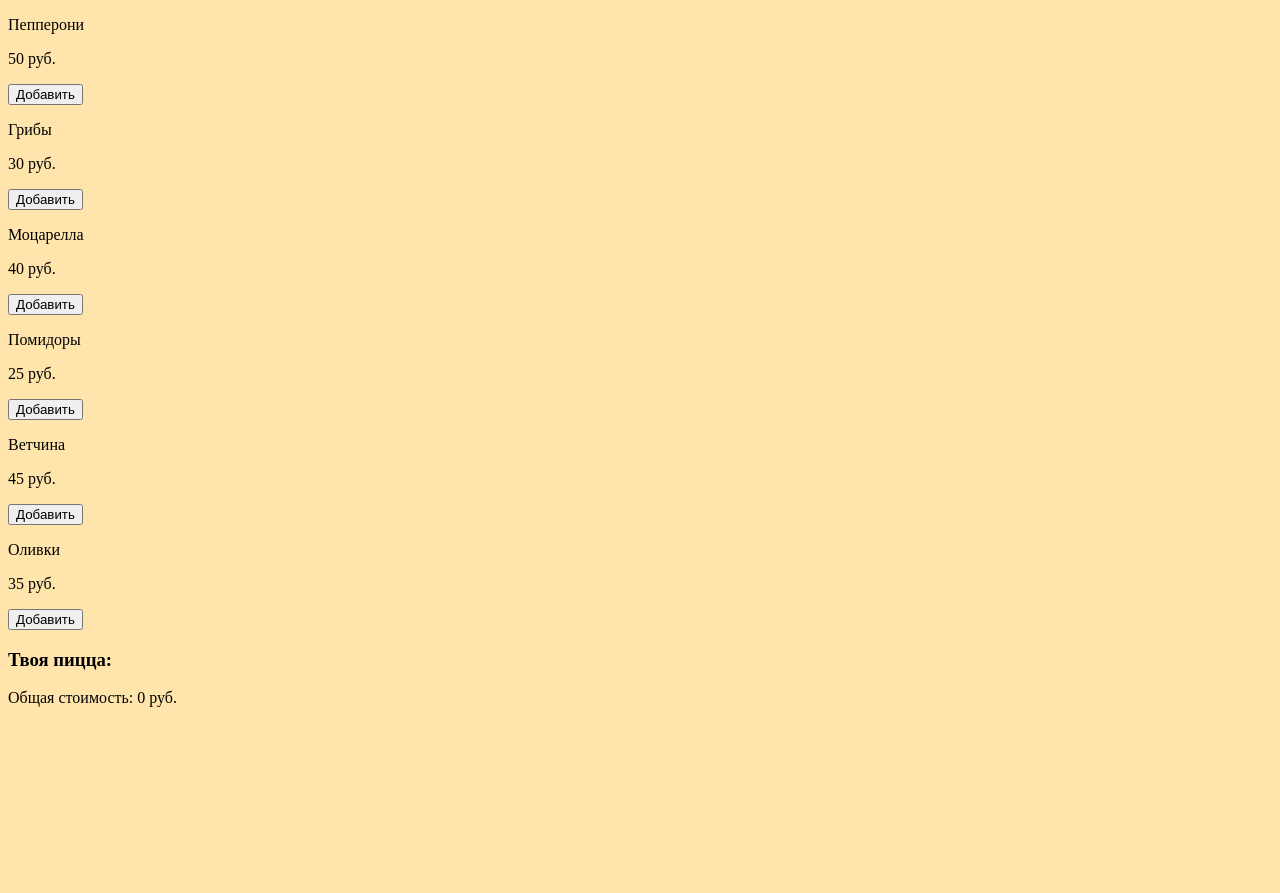
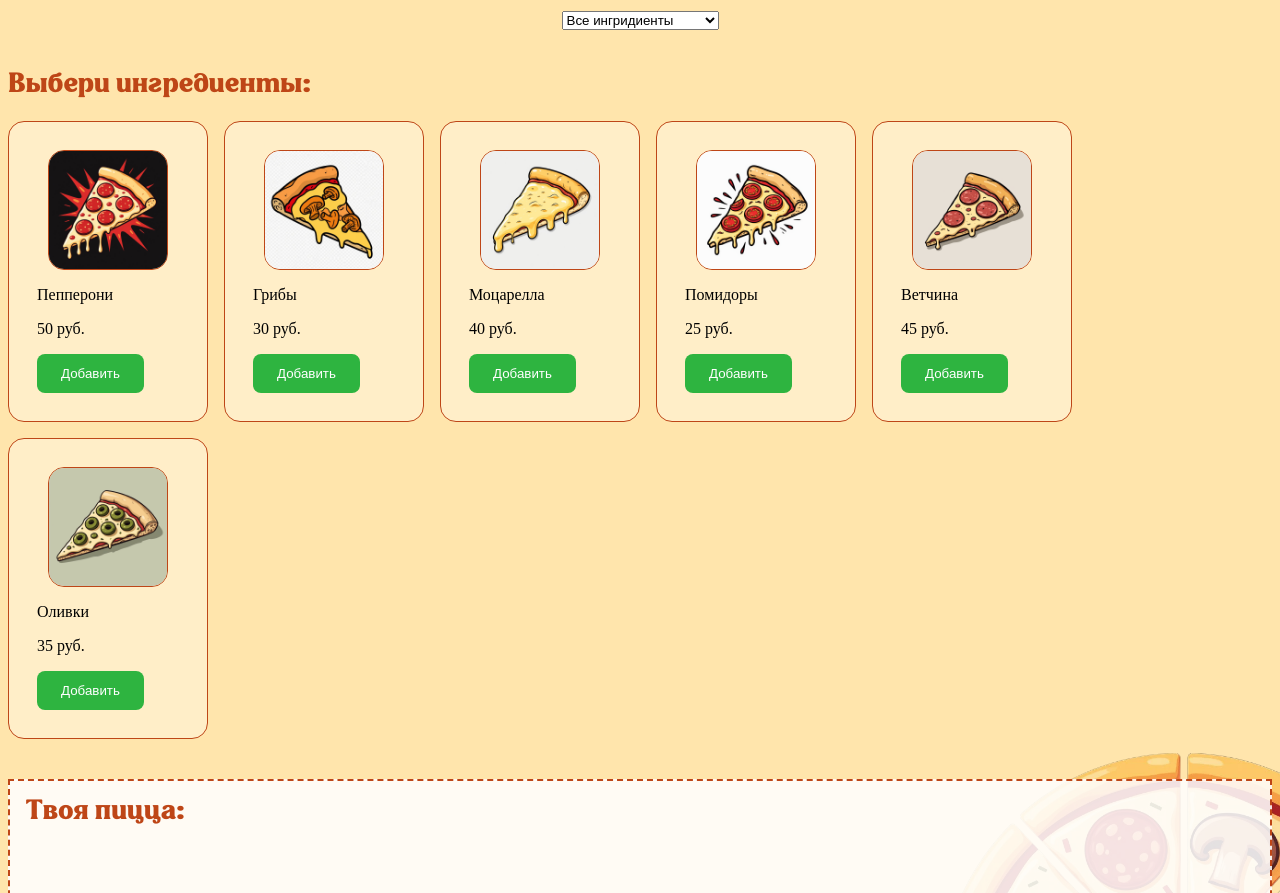
Before and after one commit to IrinaAstakhova/constructor_pizza, a plain HTML site: page index.html in a window 1280 px wide. Shown: the part 122-1015 px from the top of the page. Before the commit the page ends 837 px from the top, so only its background shows below. Drawn offline with Linux system fonts and the light colour scheme.

Commit message:
add styles and img

```diff
--- a/index.html
+++ b/index.html
@@ -6,7 +6,7 @@
     <link rel="stylesheet" href="styles.css">
     <script src="javascript.js" defer></script>
     <title>Конструктор пиццы</title>
-    <h3>Made Pizza</h3>
+    <h2>Made Pizza</h2>
 </head>
 <body>
     <select name="ingridients" id="ingridients-select">
@@ -19,17 +19,23 @@
   <div class="pizza-canvas" id="pizzaCanvas">
 
   </div>
-
+  <div class="wrapper">
   <div class="ingredients-panel">
     <h3>Выбери ингредиенты:</h3>
     <div id="ingredientsList"></div>
   </div>
 
   <div class="selected-panel">
-    <h3>Твоя пицца:</h3>
-    <div id="selectedList"></div>
-    <div class="total-price">Общая стоимость: <span id="totalPrice">0</span> руб.</div>
+    <div id="selectedList">
+      <h3>Твоя пицца:</h3>
+    </div>
+
+    <div class="total-price"><hr>Общая стоимость: <span id="totalPrice">0</span> руб.</div>
+  </div>
   </div>
 </div>
+<!-- <div class="pizza">
+<img src="img/pizza.webp" alt="pizza">
+</div> -->
 </body>
 </html>
--- a/javascript.js
+++ b/javascript.js
@@ -1,10 +1,34 @@
 const availableIngredients = [
-  { id: 1, name: "Пепперони", type: "meat", price: 50 },
-  { id: 2, name: "Грибы", type: "vegetable", price: 30 },
-  { id: 3, name: "Моцарелла", type: "cheese", price: 40 },
-  { id: 4, name: "Помидоры", type: "vegetable", price: 25 },
-  { id: 5, name: "Ветчина", type: "meat", price: 45 },
-  { id: 6, name: "Оливки", type: "vegetable", price: 35 },
+  {
+    id: 1,
+    name: "Пепперони",
+    type: "meat",
+    price: 50,
+    img: "img/pepperoni.jpg",
+  },
+  {
+    id: 2,
+    name: "Грибы",
+    type: "vegetable",
+    price: 30,
+    img: "img/mashrooms.jpg",
+  },
+  {
+    id: 3,
+    name: "Моцарелла",
+    type: "cheese",
+    price: 40,
+    img: "img/cheese.jpg",
+  },
+  {
+    id: 4,
+    name: "Помидоры",
+    type: "vegetable",
+    price: 25,
+    img: "img/tomato.jpg",
+  },
+  { id: 5, name: "Ветчина", type: "meat", price: 45, img: "img/ham.jpg" },
+  { id: 6, name: "Оливки", type: "vegetable", price: 35, img: "img/oliv.jpg" },
 ];
 
 const log = console.log;
@@ -43,19 +67,27 @@ const renderIngredientList = (array) => {
     card.classList.add("card");
     card.dataset.id = obj.id;
 
+    const imageBox = document.createElement("div");
+    imageBox.classList.add("img-box");
+    const img = document.createElement("img");
+
     const nameContainer = document.createElement("p");
     nameContainer.classList.add("name-card");
     const priceContainer = document.createElement("p");
     priceContainer.classList.add("price-card");
 
+    const imgSource = obj.img;
     const nameCard = obj.name;
     const priceCard = obj.price + " руб.";
 
     const btnCardAdd = document.createElement("button");
     btnCardAdd.textContent = "Добавить";
+
+    img.srcset = imgSource;
+    imageBox.append(img);
     nameContainer.append(nameCard);
     priceContainer.append(priceCard);
-    card.append(nameContainer, priceContainer, btnCardAdd);
+    card.append(imageBox, nameContainer, priceContainer, btnCardAdd);
     ingredientsList.append(card);
 
     btnCardAdd.addEventListener("click", () => {
@@ -68,6 +100,8 @@ const renderIngredientList = (array) => {
       selectCard.classList.add("selected-card");
       selectCard.dataset.id = obj.id;
 
+      const selectContainer = document.createElement("div");
+      selectContainer.classList.add("select-container");
       const selectNameContainer = document.createElement("p");
       selectNameContainer.classList.add("select-name-card");
       const selectPriceContainer = document.createElement("p");
@@ -78,14 +112,11 @@ const renderIngredientList = (array) => {
 
       const btnCardDelete = document.createElement("button");
       btnCardDelete.classList.add("del-btn");
-      btnCardDelete.textContent = "Удалить";
+      btnCardDelete.textContent = "🗑️";
       selectNameContainer.append(selectNameCard);
       selectPriceContainer.append(selectPriceCard);
-      selectCard.append(
-        selectNameContainer,
-        selectPriceContainer,
-        btnCardDelete
-      );
+      selectContainer.append(selectNameContainer, selectPriceContainer);
+      selectCard.append(selectContainer, btnCardDelete);
       selectedList.append(selectCard);
       sumIngridienst();
     });
--- a/styles.css
+++ b/styles.css
@@ -1,3 +1,157 @@
+@font-face {
+font-family: 'pizza-hut';
+src: url(fonts/pizza-hut.otf) format('opentype');
+font-weight: normal;
+font-style: normal;
+}
+
+* {
+box-sizing: border-box;
+}
+
 body {
-    background-color: #ffe5ac;
+background-color: #ffe5ac;
+background-image: url('./img/pizza.webp');
+background-repeat: no-repeat;
+    background-size: clamp(330px, 45vw, 600px);
+    background-position-x: clamp(90%, 70vw, 265%);
+    background-position-y: clamp(105%, 65vw, 150%);
 }
+
+h2 {
+font-family: 'pizza-hut', sans-serif;
+font-size: 48px;
+color: #be4617;
+text-align: center;
+}
+
+h3 {
+font-family: 'pizza-hut', sans-serif;
+color: #be4617;
+font-weight: 100;
+font-size: 28px;
+margin: 0 0 20px;
+}
+
+#ingridients-select {
+margin: 0 auto;
+display: block;
+}
+
+.wrapper {
+display: flex;
+column-gap: 40px;
+justify-content: space-between;
+flex-wrap: wrap;
+margin: 40px auto;
+width: 100%;
+max-width: 1440px;
+}
+
+.ingredients-panel {
+width: 100%;
+max-width: 1100px;
+}
+
+#ingredientsList {
+display: flex;
+flex-wrap: wrap;
+gap: 16px;
+flex: 0 0 80%;
+
+}
+
+#ingredientsList .card {
+border: 1px solid #be4617;
+border-radius: 16px;
+padding: 28px;
+width: 100%;
+max-width: 200px;
+background-color: #ffffff56;
+
+}
+
+.img-box img {
+width: 100%;
+max-width: 120px;
+margin: 0 auto;
+display: block;
+border-radius: 16px;
+border: 1px solid #be4617;;
+}
+
+#ingredientsList .card button {
+background-color: #2eb440;
+color: #fff;
+border: none;
+padding: 12px 24px;
+border-radius: 8px;
+cursor: pointer;
+transition: 0.3s ease-in-out;
+}
+
+#ingredientsList .card button:hover {
+background-color: #20e251;
+}
+
+.selected-panel {
+display: flex;
+flex-direction: column;
+flex: 0 0 20%;
+justify-content: space-between;
+height: 100%;
+min-height: 360px;
+background-color: #ffffffdc;
+padding: 16px;
+border: 2px dashed #be4617;
+}
+
+#selectedList {
+margin-bottom: 40px;
+}
+
+.selected-card {
+display: flex;
+gap: 5px;
+justify-content: space-between;
+align-items: baseline;
+}
+
+.select-container {
+display: flex;
+gap: 24px;
+flex-wrap: wrap;
+}
+
+hr {
+border-color: #be46176e;
+border-width: 1px;
+border-style: solid;
+}
+
+.select-price-card {margin: 0 0 10px;}
+.select-name-card{margin: 0}
+
+.del-btn {
+background: transparent;
+border: none;
+cursor: pointer;
+}
+
+@media(max-width: 1440px) {
+#ingredientsList {
+flex: 1 0 100%;
+}
+
+.selected-panel {
+flex: 1 0 100%;
+margin-top: 40px;
+}
+}
+
+@media(max-width: 480px) {
+#ingredientsList .card {
+max-width: 100%;
+
+}
+}
```
Also changed, not shown: fonts/pizza-hut.otf (added), img/cheese.jpg (added), img/ham.jpg (added), img/mashrooms.jpg (added), img/oliv.jpg (added), img/pepperoni.jpg (added), img/pizza.webp (added), img/tomato.jpg (added).
